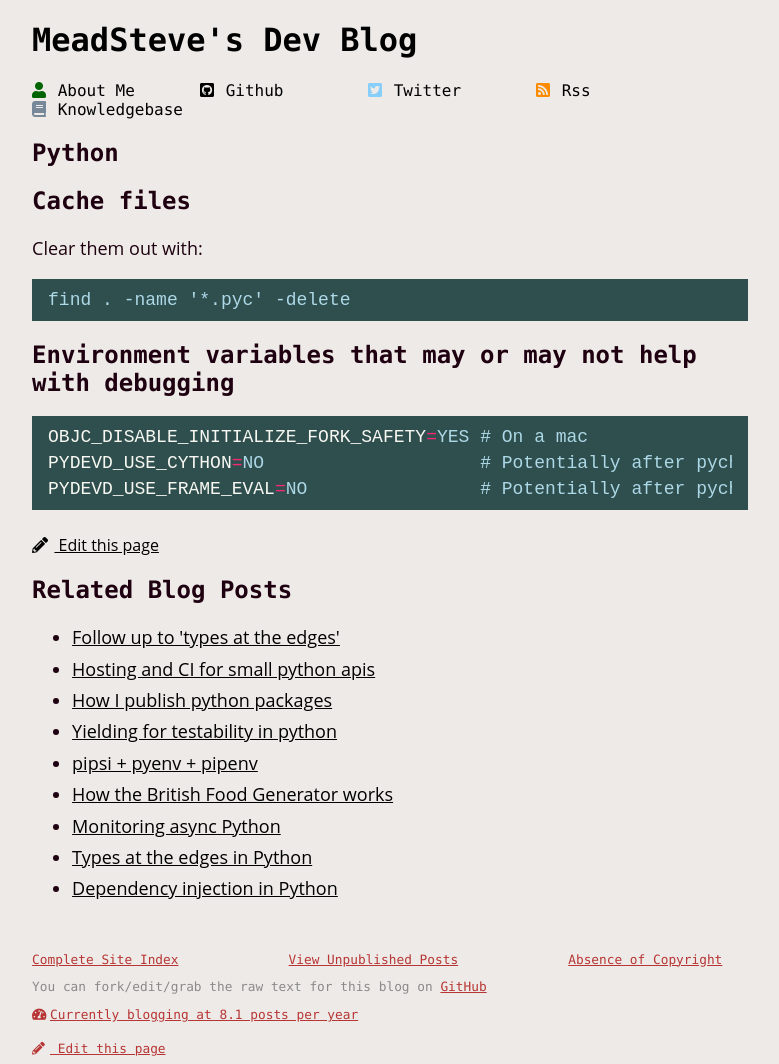
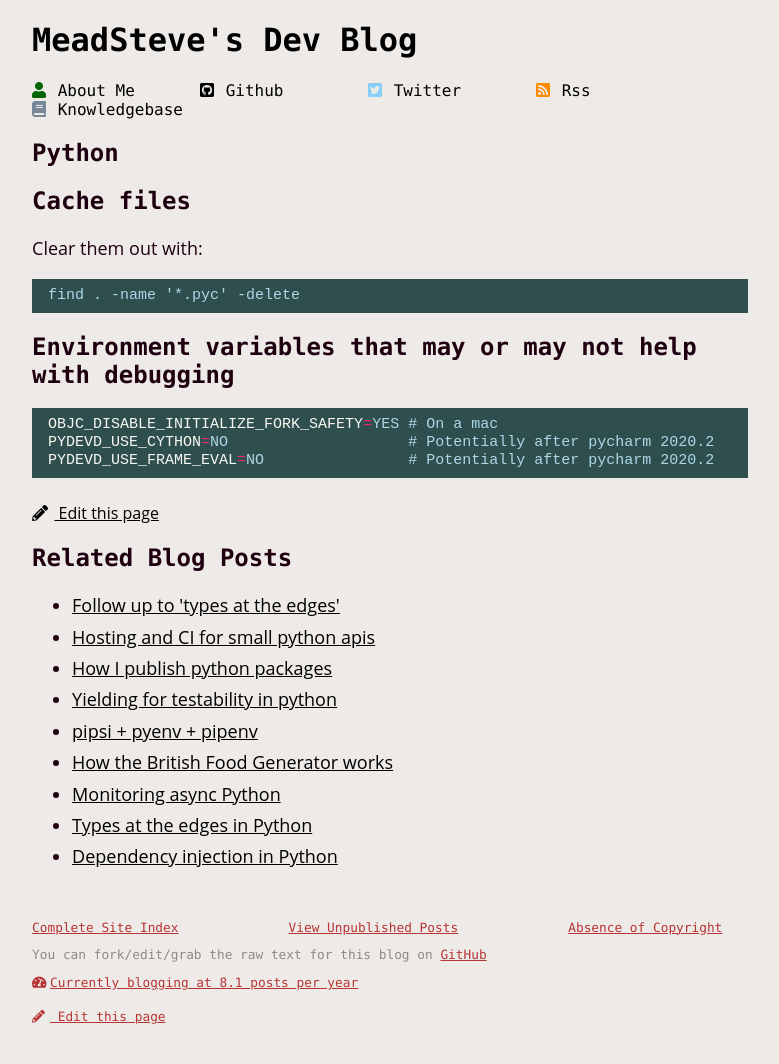
Before and after one commit to meadsteve/meadsteve.github.io, a Jekyll site: the page built from _knowledgebase/python.md, in a window 1280 px wide. Shown: the whole page, without its empty margins (250-1029 px from the left). Built offline with Jekyll 4.4.1, drawn with Linux system fonts in a browser that asks for light colours; after the commit the page ends 1032 px from its top, so only the background shows below that.

Commit message:
slightly smaller code text

```diff
--- a/css/main.css
+++ b/css/main.css
@@ -14,7 +14,7 @@ article {
   padding-bottom: 1em;
 }
 
-article p, li, pre.highlight {
+article p, li {
   font-size: 18px;
   line-height: 26px;
 }
@@ -180,12 +180,14 @@ div.twitter-tweet{
 pre.highlight {
   overflow: auto;
   margin: 0;
+  line-height: 18px;
+  font-size: 15px;
 }
+
 div.highlight {
   color: lightblue;
   background: darkslategrey;
   padding: 0.5em 1em 0.5em 1em;
-  line-height: 1.2em;
 }
 
 /** bottom of post comment link styling **/
```
